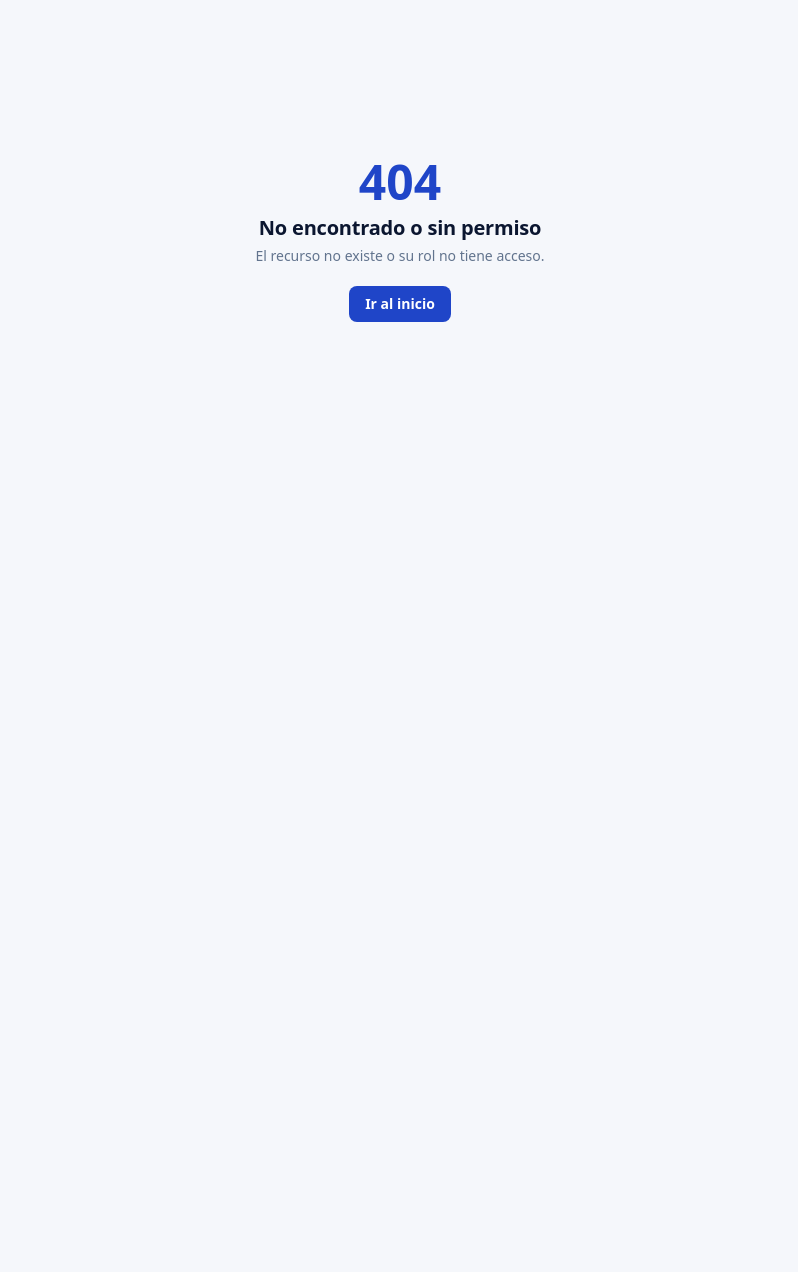
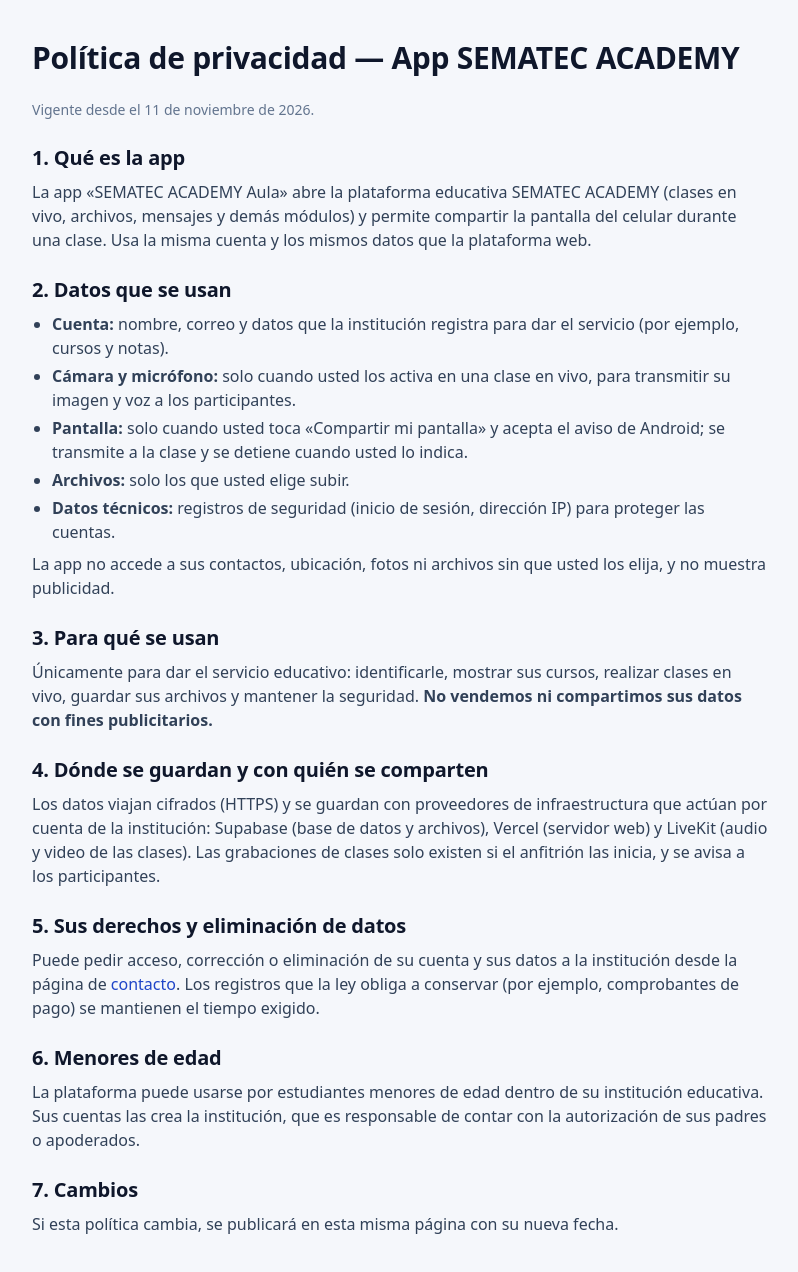
Before and after one commit to madelstorespa-arch/sematec-academy-3, a Next.js app: page /privacidad-app in a window 1280 px wide. Before the commit this address had no page. Shown: the top 1272 px of the page, without its empty margins (240-1038 px from the left). Before the commit the page ends 800 px from the top, so only its background shows below. Built offline with nearby package versions, Linux system fonts and the light colour scheme; no server answers; the database is empty.

Commit message:
Create page.tsx

```diff
--- /dev/null
+++ b/app/privacidad-app/page.tsx
@@ -0,0 +1,61 @@
+import Link from 'next/link';
+import { getAppBrand } from '@/lib/app-brand';
+import { getPublicSite } from '@/lib/site';
+
+export const dynamic = 'force-dynamic';
+export const metadata = { title: 'Política de privacidad de la app' };
+
+/** 🔒 Política de privacidad de la app de Android (la exige Google Play). Página pública y fija. */
+export default async function PrivacidadApp() {
+  const [brand, site] = await Promise.all([getAppBrand(), getPublicSite()]);
+  const name = brand.name;
+  const email = site?.contact_email ?? null;
+  return (
+    <main className="mx-auto max-w-3xl space-y-6 px-4 py-10 text-slate-700" data-testid="privacidad-app">
+      <h1 className="text-3xl font-bold text-slate-900">Política de privacidad — App {name}</h1>
+      <p className="text-sm text-slate-500">Vigente desde el 11 de noviembre de 2026.</p>
+
+      <section className="space-y-2">
+        <h2 className="text-xl font-bold text-slate-900">1. Qué es la app</h2>
+        <p>La app «{name} Aula» abre la plataforma educativa {name} (clases en vivo, archivos, mensajes y demás módulos) y permite compartir la pantalla del celular durante una clase. Usa la misma cuenta y los mismos datos que la plataforma web.</p>
+      </section>
+
+      <section className="space-y-2">
+        <h2 className="text-xl font-bold text-slate-900">2. Datos que se usan</h2>
+        <ul className="list-disc space-y-1 pl-5">
+          <li><b>Cuenta:</b> nombre, correo y datos que la institución registra para dar el servicio (por ejemplo, cursos y notas).</li>
+          <li><b>Cámara y micrófono:</b> solo cuando usted los activa en una clase en vivo, para transmitir su imagen y voz a los participantes.</li>
+          <li><b>Pantalla:</b> solo cuando usted toca «Compartir mi pantalla» y acepta el aviso de Android; se transmite a la clase y se detiene cuando usted lo indica.</li>
+          <li><b>Archivos:</b> solo los que usted elige subir.</li>
+          <li><b>Datos técnicos:</b> registros de seguridad (inicio de sesión, dirección IP) para proteger las cuentas.</li>
+        </ul>
+        <p>La app no accede a sus contactos, ubicación, fotos ni archivos sin que usted los elija, y no muestra publicidad.</p>
+      </section>
+
+      <section className="space-y-2">
+        <h2 className="text-xl font-bold text-slate-900">3. Para qué se usan</h2>
+        <p>Únicamente para dar el servicio educativo: identificarle, mostrar sus cursos, realizar clases en vivo, guardar sus archivos y mantener la seguridad. <b>No vendemos ni compartimos sus datos con fines publicitarios.</b></p>
+      </section>
+
+      <section className="space-y-2">
+        <h2 className="text-xl font-bold text-slate-900">4. Dónde se guardan y con quién se comparten</h2>
+        <p>Los datos viajan cifrados (HTTPS) y se guardan con proveedores de infraestructura que actúan por cuenta de la institución: Supabase (base de datos y archivos), Vercel (servidor web) y LiveKit (audio y video de las clases). Las grabaciones de clases solo existen si el anfitrión las inicia, y se avisa a los participantes.</p>
+      </section>
+
+      <section className="space-y-2">
+        <h2 className="text-xl font-bold text-slate-900">5. Sus derechos y eliminación de datos</h2>
+        <p>Puede pedir acceso, corrección o eliminación de su cuenta y sus datos a la institución{email ? <> escribiendo a <a className="link" href={`mailto:${email}`}>{email}</a></> : <> desde la página de <Link className="link" href="/contacto">contacto</Link></>}. Los registros que la ley obliga a conservar (por ejemplo, comprobantes de pago) se mantienen el tiempo exigido.</p>
+      </section>
+
+      <section className="space-y-2">
+        <h2 className="text-xl font-bold text-slate-900">6. Menores de edad</h2>
+        <p>La plataforma puede usarse por estudiantes menores de edad dentro de su institución educativa. Sus cuentas las crea la institución, que es responsable de contar con la autorización de sus padres o apoderados.</p>
+      </section>
+
+      <section className="space-y-2">
+        <h2 className="text-xl font-bold text-slate-900">7. Cambios</h2>
+        <p>Si esta política cambia, se publicará en esta misma página con su nueva fecha.</p>
+      </section>
+    </main>
+  );
+}
```
